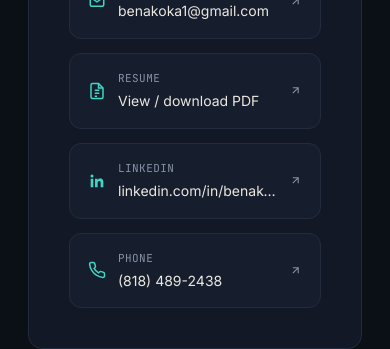
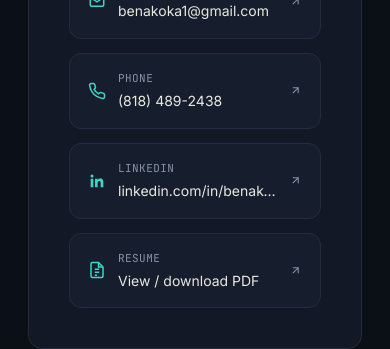
Before and after one commit to benakoka/portfolio, a Next.js app: page / in a window 390 px wide. Shown: the part 4699-5048 px from the top of the page. Built offline with nearby package versions, Linux system fonts and the light colour scheme.

Commit message:
Swap Phone and Resume contact card positions

```diff
--- a/app/page.tsx
+++ b/app/page.tsx
@@ -178,11 +178,11 @@ export default function Home() {
                 </div>
                 <svg className="c-arrow" width="13" height="13" viewBox="0 0 24 24" fill="none" stroke="currentColor" strokeWidth={2} aria-hidden="true"><path d="M7 17L17 7M7 7h10v10" /></svg>
               </a>
-              <a className="contact-link" href="/resume.pdf" target="_blank" rel="noopener noreferrer">
-                <svg className="c-icon" width="18" height="18" viewBox="0 0 24 24" fill="none" stroke="currentColor" strokeWidth={2} aria-hidden="true"><path d="M14 2H6a2 2 0 0 0-2 2v16a2 2 0 0 0 2 2h12a2 2 0 0 0 2-2V8z" /><path d="M14 2v6h6" /><path d="M9 15h6M9 11h6M9 19h3" /></svg>
+              <a className="contact-link" href="tel:+18184892438">
+                <svg className="c-icon" width="18" height="18" viewBox="0 0 24 24" fill="none" stroke="currentColor" strokeWidth={2} aria-hidden="true"><path d="M22 16.92v3a2 2 0 0 1-2.18 2 19.79 19.79 0 0 1-8.63-3.07 19.5 19.5 0 0 1-6-6 19.79 19.79 0 0 1-3.07-8.67A2 2 0 0 1 4.11 2h3a2 2 0 0 1 2 1.72c.13.96.36 1.9.7 2.81a2 2 0 0 1-.45 2.11L8.09 9.91a16 16 0 0 0 6 6l1.27-1.27a2 2 0 0 1 2.11-.45c.91.34 1.85.57 2.81.7A2 2 0 0 1 22 16.92z" /></svg>
                 <div className="c-body">
-                  <span className="k">Resume</span>
-                  <span className="v">View / download PDF</span>
+                  <span className="k">Phone</span>
+                  <span className="v">(818) 489-2438</span>
                 </div>
                 <svg className="c-arrow" width="13" height="13" viewBox="0 0 24 24" fill="none" stroke="currentColor" strokeWidth={2} aria-hidden="true"><path d="M7 17L17 7M7 7h10v10" /></svg>
               </a>
@@ -194,11 +194,11 @@ export default function Home() {
                 </div>
                 <svg className="c-arrow" width="13" height="13" viewBox="0 0 24 24" fill="none" stroke="currentColor" strokeWidth={2} aria-hidden="true"><path d="M7 17L17 7M7 7h10v10" /></svg>
               </a>
-              <a className="contact-link" href="tel:+18184892438">
-                <svg className="c-icon" width="18" height="18" viewBox="0 0 24 24" fill="none" stroke="currentColor" strokeWidth={2} aria-hidden="true"><path d="M22 16.92v3a2 2 0 0 1-2.18 2 19.79 19.79 0 0 1-8.63-3.07 19.5 19.5 0 0 1-6-6 19.79 19.79 0 0 1-3.07-8.67A2 2 0 0 1 4.11 2h3a2 2 0 0 1 2 1.72c.13.96.36 1.9.7 2.81a2 2 0 0 1-.45 2.11L8.09 9.91a16 16 0 0 0 6 6l1.27-1.27a2 2 0 0 1 2.11-.45c.91.34 1.85.57 2.81.7A2 2 0 0 1 22 16.92z" /></svg>
+              <a className="contact-link" href="/resume.pdf" target="_blank" rel="noopener noreferrer">
+                <svg className="c-icon" width="18" height="18" viewBox="0 0 24 24" fill="none" stroke="currentColor" strokeWidth={2} aria-hidden="true"><path d="M14 2H6a2 2 0 0 0-2 2v16a2 2 0 0 0 2 2h12a2 2 0 0 0 2-2V8z" /><path d="M14 2v6h6" /><path d="M9 15h6M9 11h6M9 19h3" /></svg>
                 <div className="c-body">
-                  <span className="k">Phone</span>
-                  <span className="v">(818) 489-2438</span>
+                  <span className="k">Resume</span>
+                  <span className="v">View / download PDF</span>
                 </div>
                 <svg className="c-arrow" width="13" height="13" viewBox="0 0 24 24" fill="none" stroke="currentColor" strokeWidth={2} aria-hidden="true"><path d="M7 17L17 7M7 7h10v10" /></svg>
               </a>
```
